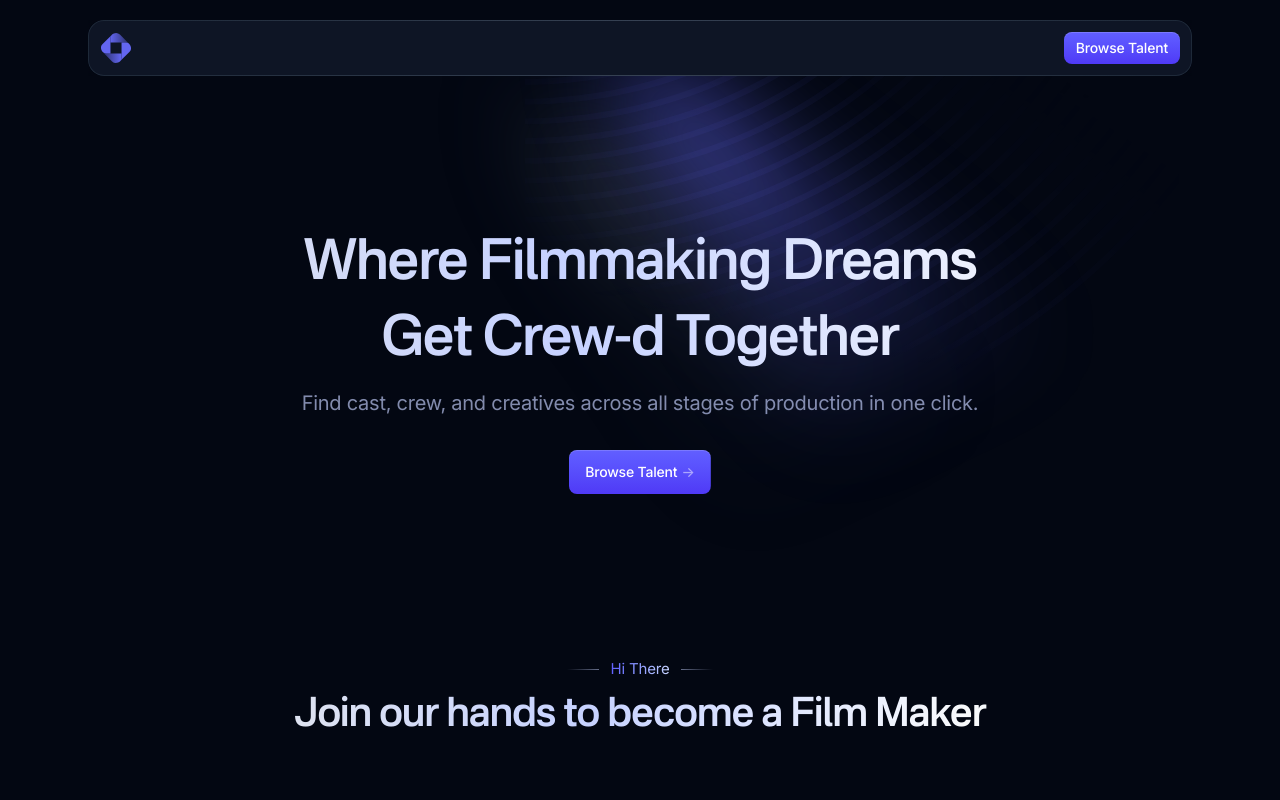
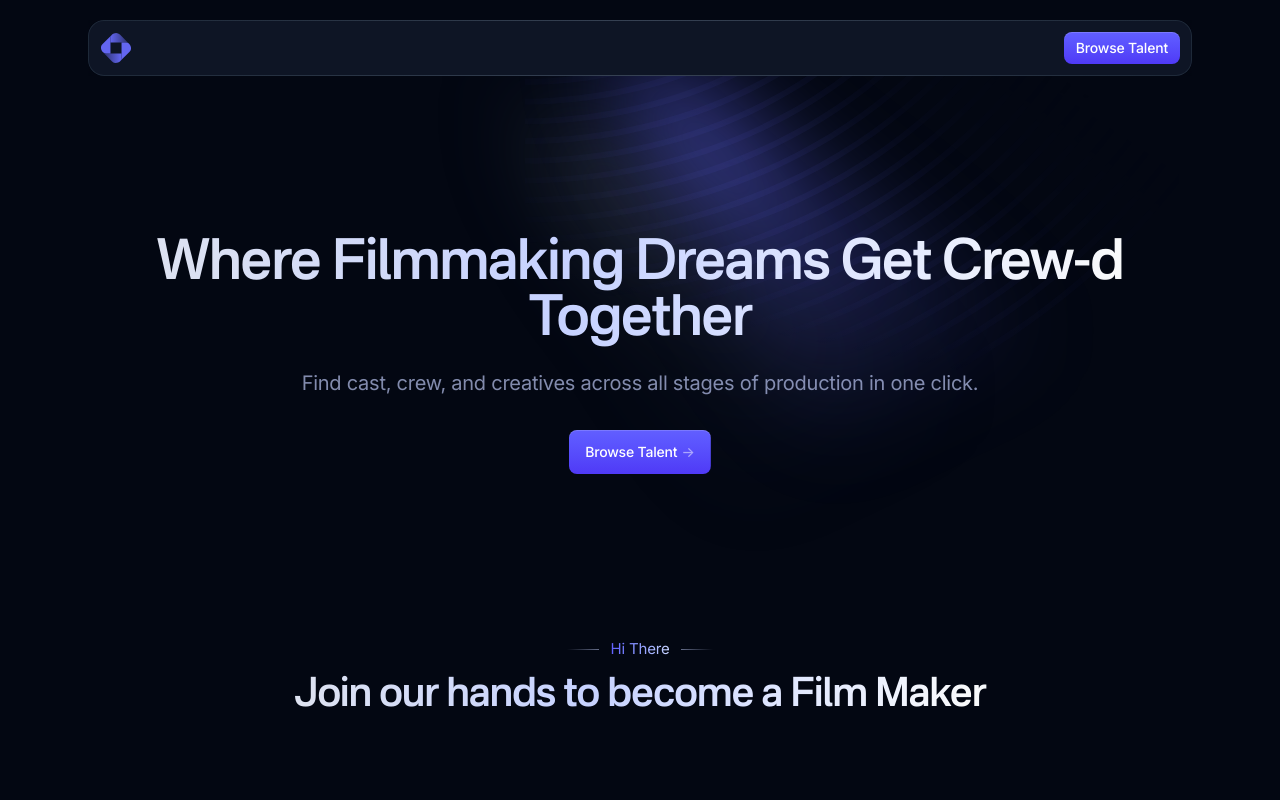
Before and after one commit to AlexBrighten/filmmaker, a Next.js app: page / in a window 1280 px wide. Shown: the top 800 px of the page. Built offline with nearby package versions, Linux system fonts and the light colour scheme.

Commit message:
worked on the hero main section

```diff
--- a/components/hero-home.tsx
+++ b/components/hero-home.tsx
@@ -10,16 +10,10 @@ export default function HeroHome() {
           {/* Section header */}
           <div className="pb-12 text-center md:pb-20">
             <h1
-              className="animate-[gradient_6s_linear_infinite] bg-[linear-gradient(to_right,var(--color-gray-200),var(--color-indigo-200),var(--color-gray-50),var(--color-indigo-300),var(--color-gray-200))] bg-[length:200%_auto] bg-clip-text pb-5 font-nacelle text-4xl font-semibold text-transparent md:text-5xl sm:text-3xl"
+              className="animate-[gradient_6s_linear_infinite] bg-[linear-gradient(to_right,var(--color-gray-200),var(--color-indigo-200),var(--color-gray-50),var(--color-indigo-300),var(--color-gray-200))] bg-[length:200%_auto] bg-clip-text pb-5 font-nacelle text-4xl font-semibold text-transparent md:text-5xl sm:text-xl"
               data-aos="fade-up"
             >
-              Where Filmmaking Dreams
-            </h1>
-            <h1
-              className="animate-[gradient_6s_linear_infinite] bg-[linear-gradient(to_right,var(--color-gray-200),var(--color-indigo-200),var(--color-gray-50),var(--color-indigo-300),var(--color-gray-200))] bg-[length:200%_auto] bg-clip-text pb-5 font-nacelle text-4xl font-semibold text-transparent md:text-5xl"
-              data-aos="fade-up"
-            >
-              Get Crew-d Together
+              Where Filmmaking Dreams Get Crew-d Together
             </h1>
             <div className="mx-auto max-w-3xl">
               <p
```
